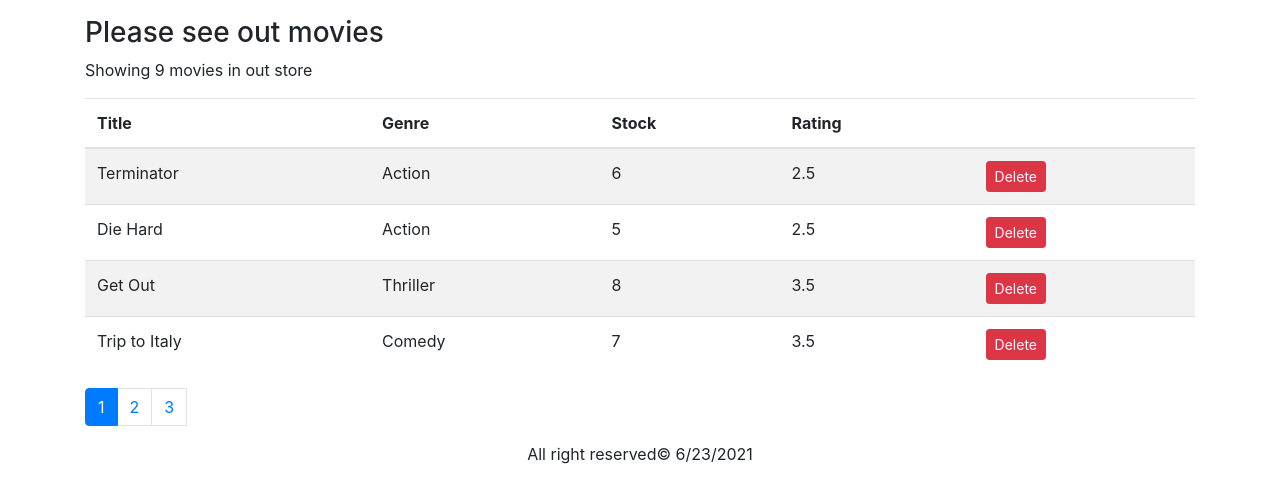
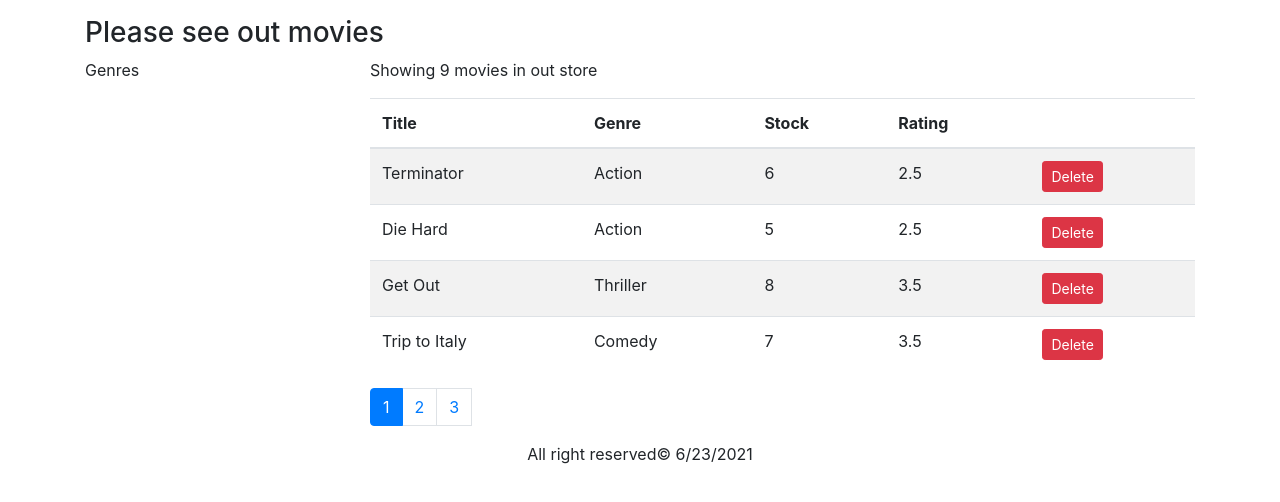
Before and after one commit to lukas-anci/movie_app_pagination, a React (Create React App) app: page / in a window 1280 px wide. Shown: the top 502 px of the page. Built offline with nearby package versions, Linux system fonts and the light colour scheme.

Commit message:
list group row col

```diff
--- /dev/null
+++ b/src/components/common/listGroup.jsx
@@ -0,0 +1,6 @@
+const ListGroup = (props) => {
+  return null;
+};
+
+export default ListGroup;
+prnullops;
--- a/src/components/movieTable.jsx
+++ b/src/components/movieTable.jsx
@@ -1,14 +1,19 @@
 import React, { Component } from 'react';
 import { getMovies } from '../services/fakeMovieService';
+import { getGenres } from '../services/fakeGenreService';
 import MovieRow from './movieRow';
 import Pagination from './common/paginate';
 import { paginate } from './../utils/paginate';
 class MovieTable extends Component {
   state = {
-    movies: getMovies(),
+    movies: [],
+    genres: [],
     pageSize: 4,
     currentPage: 1,
   };
+  componentDidMount() {
+    this.setState({ movies: getMovies(), genres: getGenres() });
+  }
 
   handleDelete = (movieId) => {
     console.log('You are trying to delete, WHy ?', movieId);
@@ -37,8 +42,11 @@ class MovieTable extends Component {
     const moviesPaginated = paginate(mv, currentPage, pageSize);
 
     return (
-      <div>
-        <h3>Please see out movies</h3>
+      <div className="movie">
+        <h3 className="my-2">Please see out movies</h3>
+        <div className="row">
+          <div className="col-3">Genres</div>
+          <div className="col">
             <p>Showing {mv.length} movies in out store</p>
             <table className="table table-striped ">
               <thead>
@@ -67,6 +75,8 @@ class MovieTable extends Component {
               pageSize={pageSize}
             />
           </div>
+        </div>
+      </div>
     );
   }
 }
```
Lines whose indentation alone changed are shown as unchanged.
